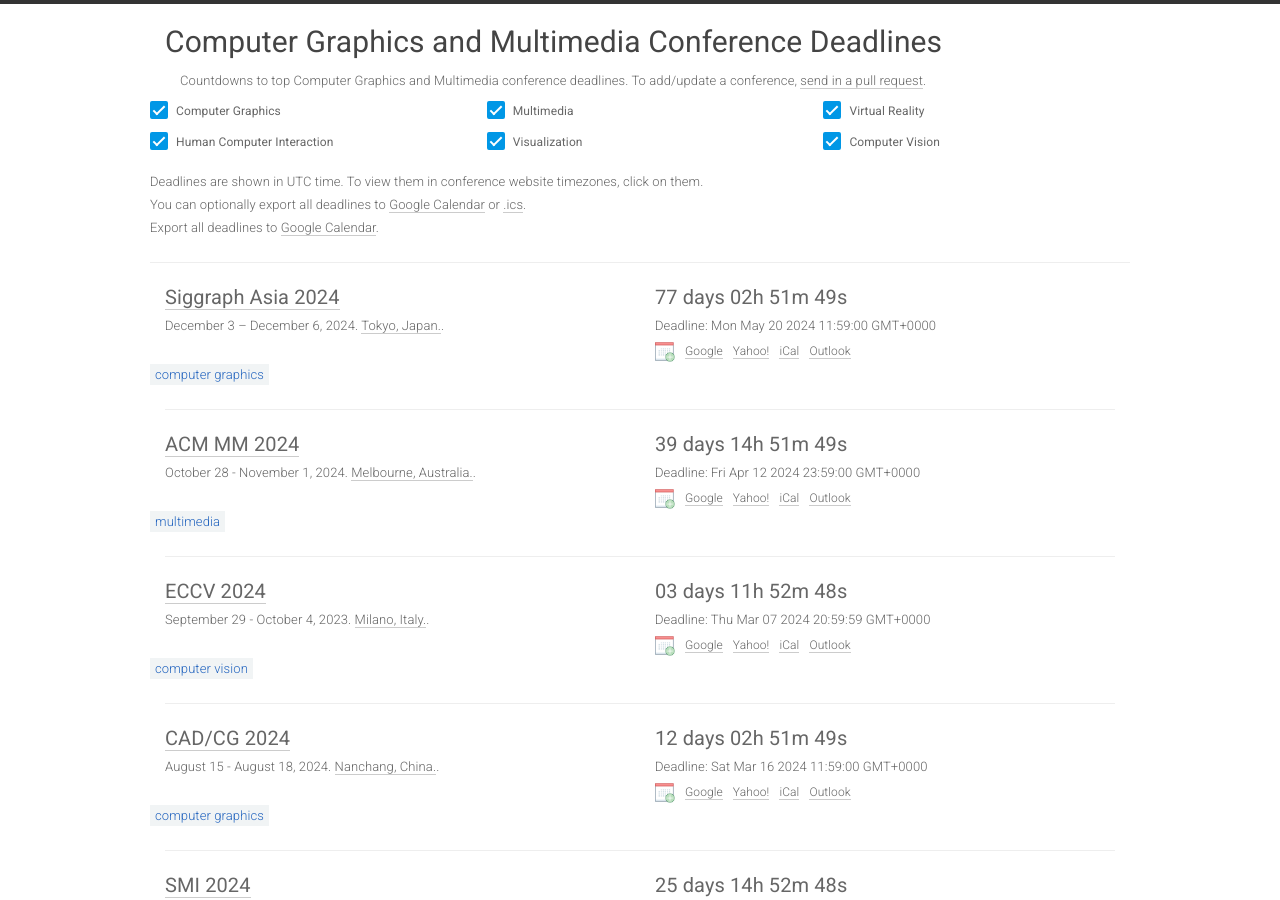
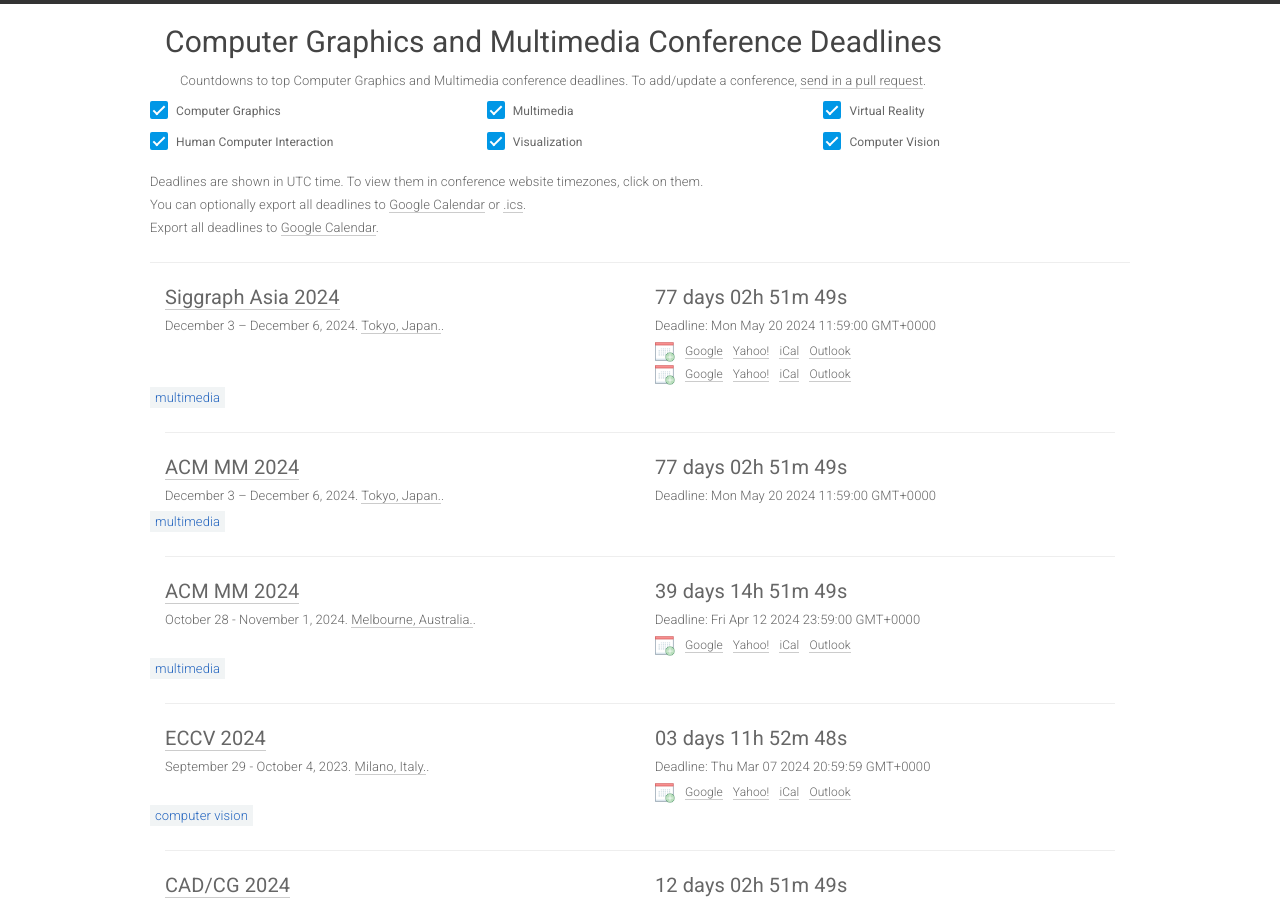
Before and after one commit to JianweiHu94/cgm-deadlines, a Jekyll site: the page built from index.html, in a window 1280 px wide and 900 px high. Built offline with Jekyll 4.4.1, drawn with Linux system fonts in a browser that asks for light colours; nearby versions of some CDN libraries.

Commit message:
Update conferences.yml

```diff
--- a/_data/conferences.yml
+++ b/_data/conferences.yml
@@ -12,6 +12,15 @@
   place: Tokyo, Japan.
   sub: CG
 
+- title: ACM MM
+  year: 2024
+  id: sig_asisa2024
+  link: https://2024.acmmm.org/
+  deadline: '2024-05-19 23:59:00'
+  timezone: UTC-12
+  date: December 3 – December 6, 2024
+  place: Tokyo, Japan.
+  sub: MM
 
 - title: ACM MM
   year: 2024
```
